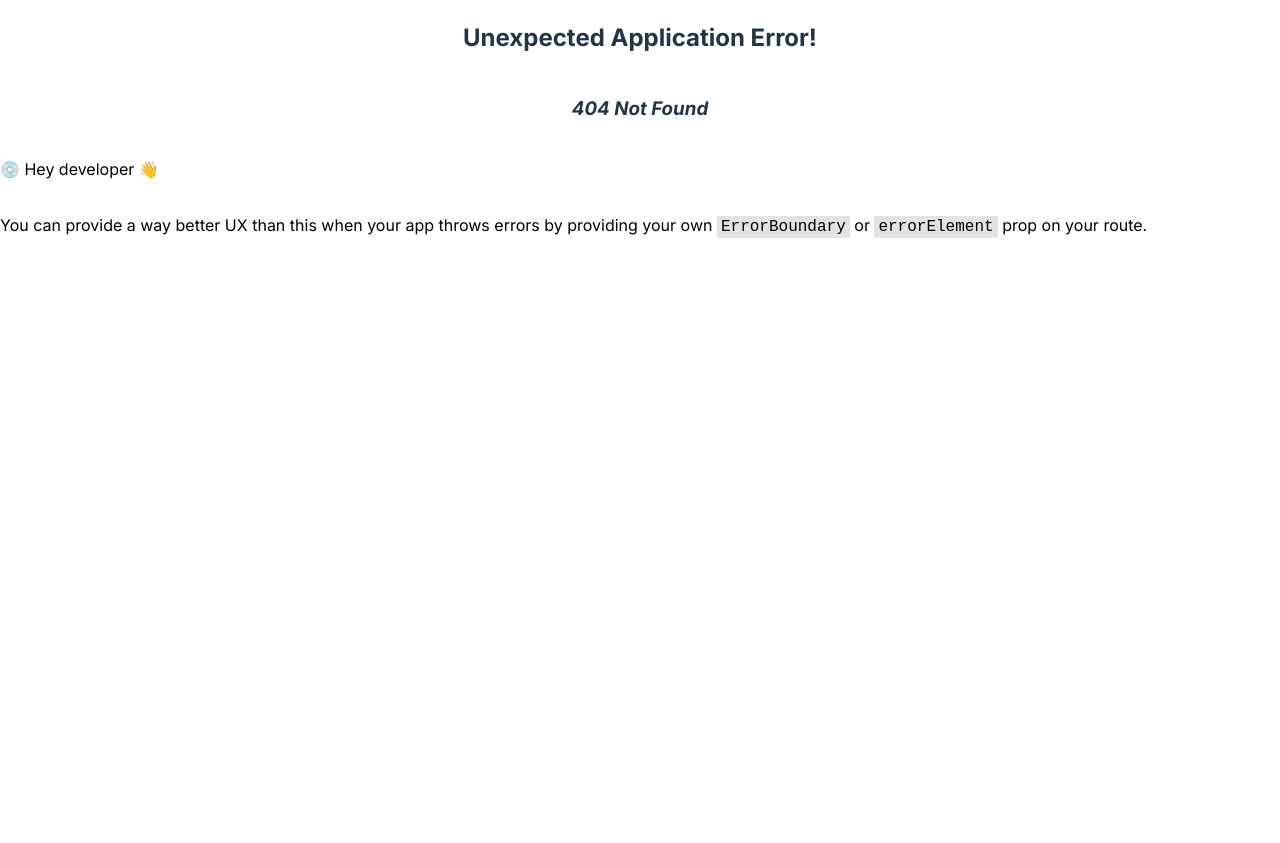
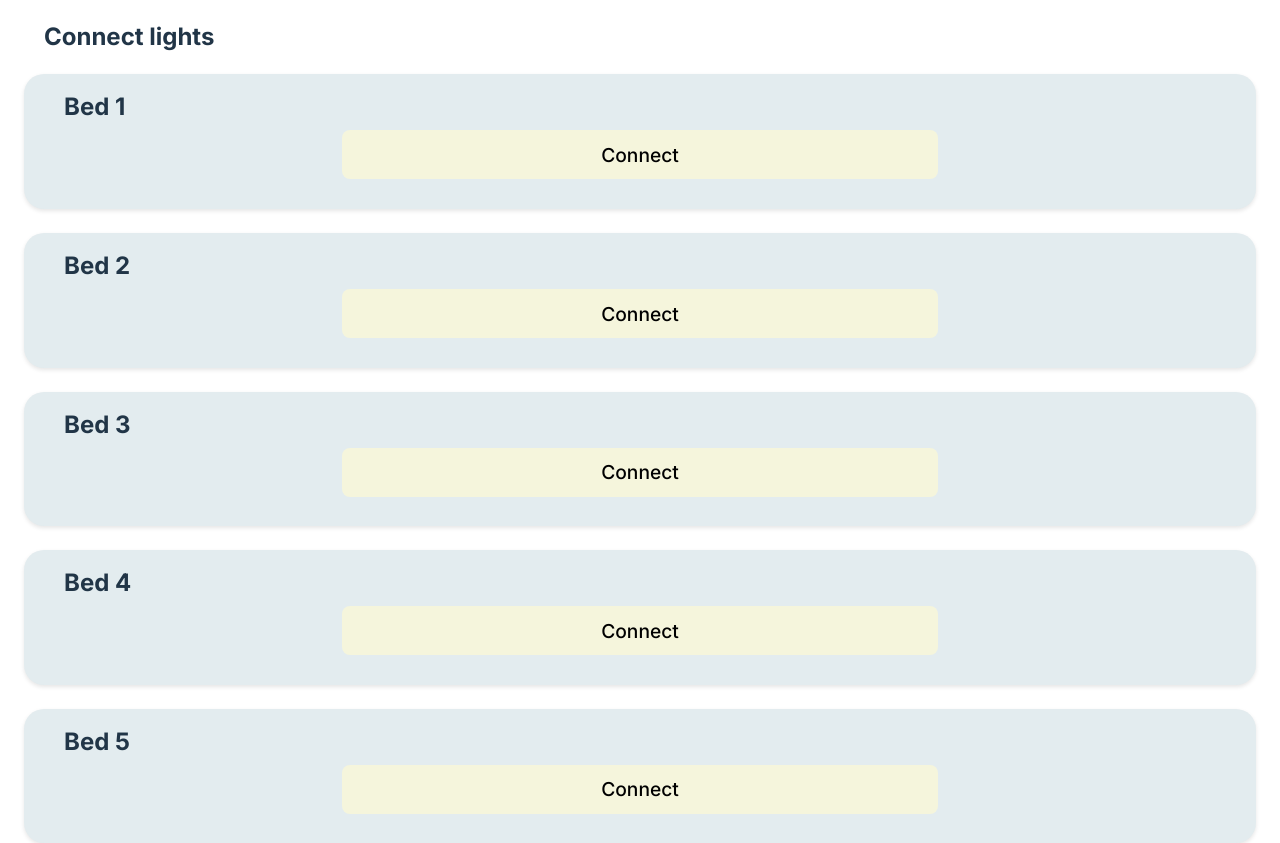
Before and after one commit to casperHansenTEOA/IKEASnark, a React (Vite) app in the folder Snark/: page /createBed in a window 1280 px wide. Before the commit this address had no page. Before the commit the page ends 800 px from the top, so only its background shows below. Built offline with nearby package versions, Linux system fonts and the light colour scheme.

Commit message:
added bed functionality

```diff
--- a/Snark/src/main.tsx
+++ b/Snark/src/main.tsx
@@ -10,6 +10,7 @@ import Stats from "./routes/Stats"
 import NavFooter from "./components/NavFooter/NavFooter";
 import Profile from "./routes/Profile";
 import CreateLight from "./routes/CreateLight";
+import CreateBed from "./routes/CreateBed";
 
 // eslint-disable-next-line react-refresh/only-export-components
 const AppLayout = () => {
@@ -42,6 +43,10 @@ const router = createBrowserRouter([
       {
         path:"/createLight",
         element: <CreateLight />,
+      },
+      {
+        path:"/createBed",
+        element: <CreateBed />,
       }
 
     ],
--- /dev/null
+++ b/Snark/src/routes/CreateBed.tsx
@@ -0,0 +1,81 @@
+// import React, { useState } from 'react';
+
+import { NavigateFunction, useNavigate } from 'react-router-dom';
+import Card from '../components/Card/Card';
+import './CreateLightAndBed.css';
+import { useEffect, useState } from "react";
+
+const CreateBed: React.FC = () => {
+    // const [lightName, setLightName] = useState('');
+    // const [bedId, setBedId] = useState('');
+    const navigate = useNavigate();
+
+    const nav = document.getElementById("footer");
+    if (nav) {
+        nav.classList.add("hidden");
+    }
+    const [listOfDummyBeds, setListOfDummyBeds] = useState<React.ReactNode[]>([]);
+
+    useEffect(() => {
+        const fetchDummyBeds = async () => {
+            const beds = await getAvalibleBeds(navigate);
+            const resolvedBeds = await Promise.all(beds);
+            setListOfDummyBeds(resolvedBeds);
+        };
+        fetchDummyBeds();
+    }, [navigate]);
+
+    return (
+        <div className="wrapper">
+            <h1>Connect lights</h1>
+
+            {listOfDummyBeds}
+
+        </div>
+    );
+};
+
+
+async function dummyBed(n: number, navigate: NavigateFunction) {
+
+    return (
+        <div >
+
+            <Card>
+
+                <h1 >Bed {n}</h1>
+
+                <div className="expanded-info  ">
+                    <form onSubmit={(e) => {
+                        e.stopPropagation();
+                        e.preventDefault();
+                        navigateToHome(navigate)
+
+                        //TODO send data to backend
+                        // Handle form submission logic here
+                    }} className='light-form '>
+                        <button type="submit" >Connect</button>
+                    </form>
+
+
+                </div>
+            </Card>
+        </div>
+
+    );
+}
+export default CreateBed;
+
+function getAvalibleBeds(navigate: NavigateFunction) {
+    //TODO get beds from backend
+    return [1, 2, 3, 4, 5].map((n) => dummyBed(n, navigate));
+}
+
+
+function navigateToHome(navigate: NavigateFunction){
+    // Redirect to home page
+    console.log("Home");
+    document.querySelectorAll(".nav-footer")[0].classList.toggle("hidden");
+
+    navigate('/');
+}
--- a/Snark/src/routes/CreateLight.tsx
+++ b/Snark/src/routes/CreateLight.tsx
@@ -2,7 +2,7 @@
 import { IoIosArrowDown } from "react-icons/io";
 import { NavigateFunction, useNavigate } from 'react-router-dom';
 import Card from '../components/Card/Card';
-import './CreateLight.css';
+import './CreateLightAndBed.css';
 import { useEffect, useState } from "react";
 
 const CreateLight: React.FC = () => {
```
Also changed, not shown: Snark/src/routes/CreateLightAndBed.css (renamed from Snark/src/routes/CreateLight.css).
